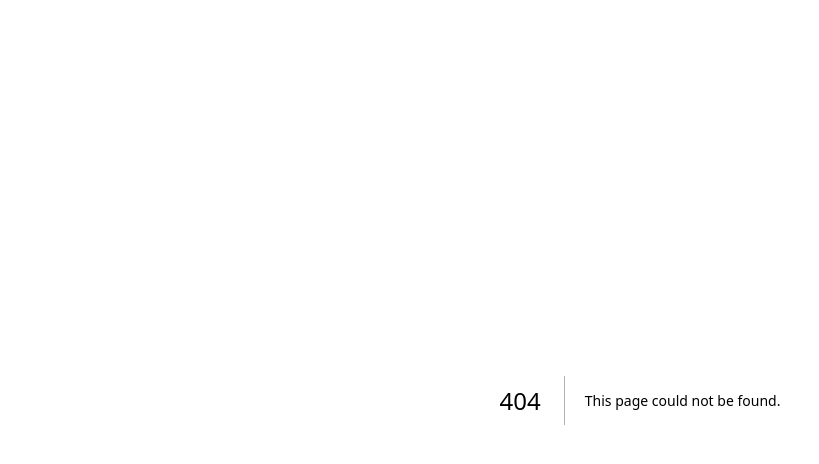
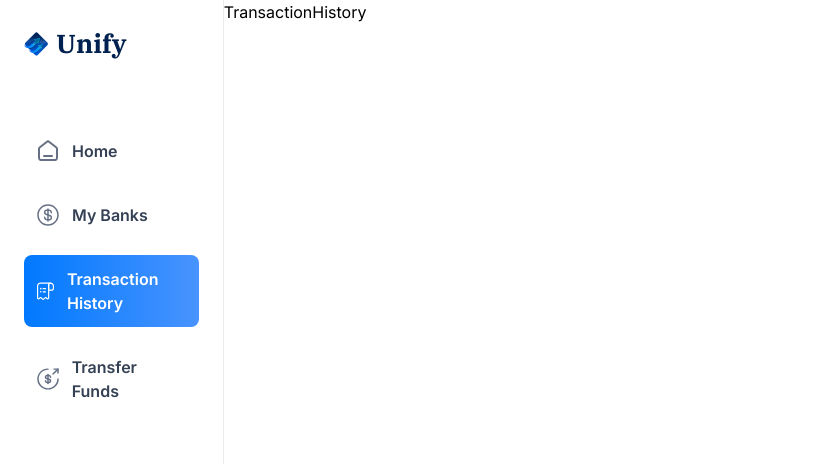
Before and after one commit to Viv231912/banking_app, a Next.js app: page /transaction-history in a window 1280 px wide. Before the commit this address had no page. Shown: the top 464 px of the page, without its empty margins (0-819 px from the left). Built offline with nearby package versions, Linux system fonts and the light colour scheme.

Commit message:
add transaction history page

```diff
--- /dev/null
+++ b/app/(root)/transaction-history/page.tsx
@@ -0,0 +1,9 @@
+import React from 'react'
+
+const TransactionHistory = () => {
+  return (
+    <div>TransactionHistory</div>
+  )
+}
+
+export default TransactionHistory
```
